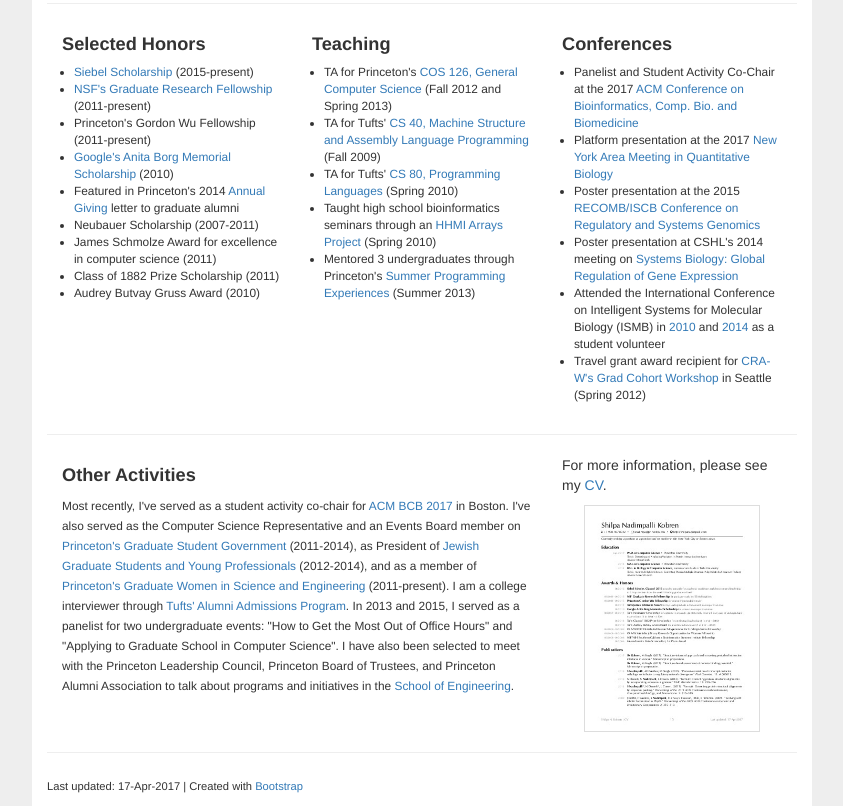
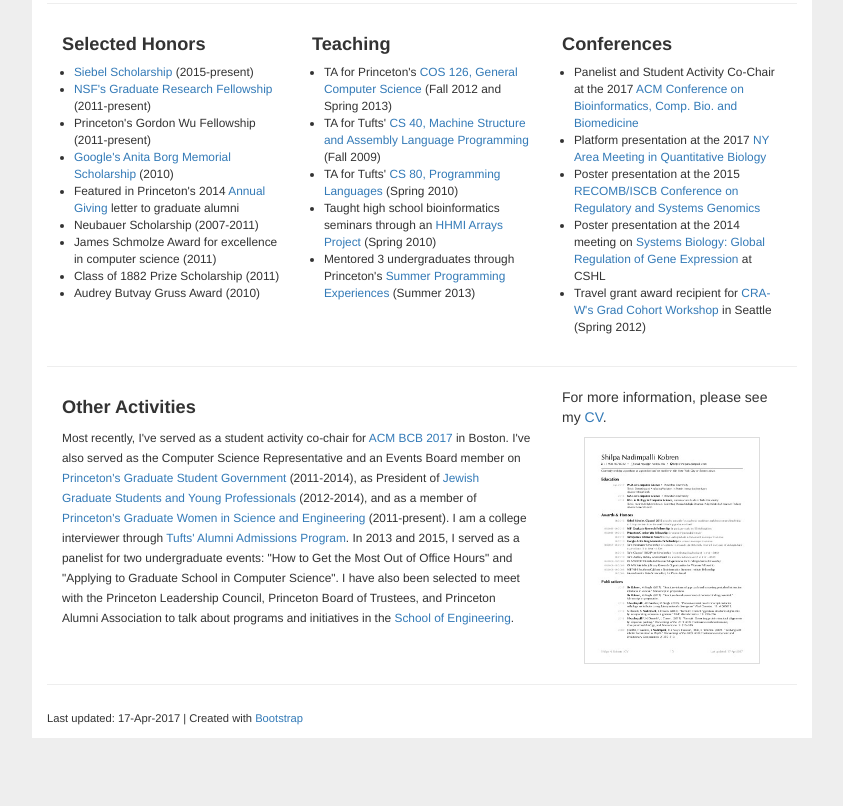
Before and after one commit to snadim02/oldwebsite2018, a plain HTML site: page index.html in a window 1280 px wide. Shown: the part 1219-2025 px from the top of the page, without its empty margins (218-1061 px from the left). After the commit the page ends 1957 px from the top, so only its background shows below. Drawn offline with nearby package versions, Linux system fonts and the light colour scheme.

Commit message:
update conference info

```diff
--- a/index.html
+++ b/index.html
@@ -168,10 +168,9 @@
       <p><h3 class="header">Conferences</h3>
         <ul>
 	  <li>Panelist and Student Activity Co-Chair at the 2017 <a href="http://acm-bcb.org/" target="_blank">ACM Conference on Bioinformatics, Comp. Bio. and Biomedicine</a>
-	  <li>Platform presentation at the 2017 <a href="http://meetings.cshl.edu/home.aspx?name=NYAMQB&year=17" target="_blank">New York Area Meeting in Quantitative Biology</a>
+	  <li>Platform presentation at the 2017 <a href="http://meetings.cshl.edu/home.aspx?name=NYAMQB&year=17" target="_blank">NY Area Meeting in Quantitative Biology</a>
           <li>Poster presentation at the 2015 <a href="http://www.iscb.org/recomb-regsysgen2015" target="_blank">RECOMB/ISCB Conference on Regulatory and Systems Genomics</a></li>
-          <li>Poster presentation at CSHL's 2014 meeting on <a href="http://meetings.cshl.edu/meetings/2014/systems14.shtml" target="_blank">Systems Biology: Global Regulation of Gene Expression</a></li>
-          <li>Attended the International Conference on Intelligent Systems for Molecular Biology (ISMB) in <a href="http://www.iscb.org/archive/conferences/iscb/ismb2010.html" target="_blank">2010</a> and <a href="http://www.iscb.org/ismb2014" target="_blank">2014</a> as a student volunteer</li>
+          <li>Poster presentation at the 2014 meeting on <a href="http://meetings.cshl.edu/meetings/2014/systems14.shtml" target="_blank">Systems Biology: Global Regulation of Gene Expression</a> at CSHL</li>
           <li>Travel grant award recipient for <a href="http://cra-w.org/ArticleDetails/tabid/77/ArticleID/55/Default.aspx" target="_blank">CRA-W's Grad Cohort Workshop</a> in Seattle (Spring 2012)</li>
         </ul>
       </p>
```
